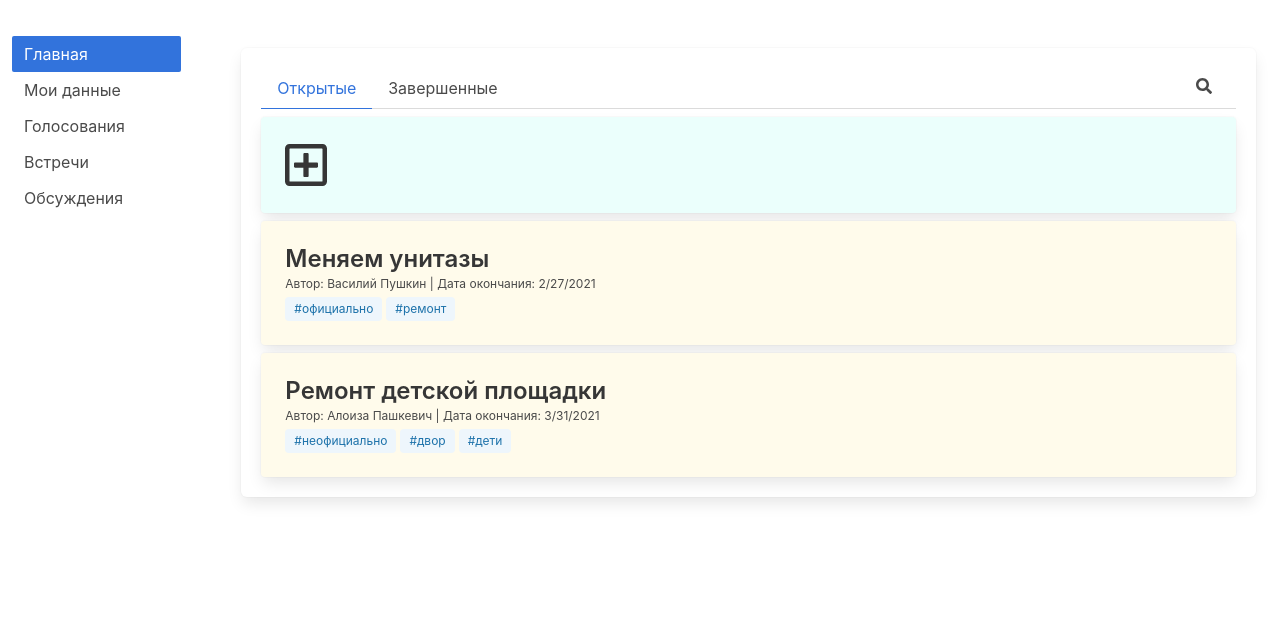
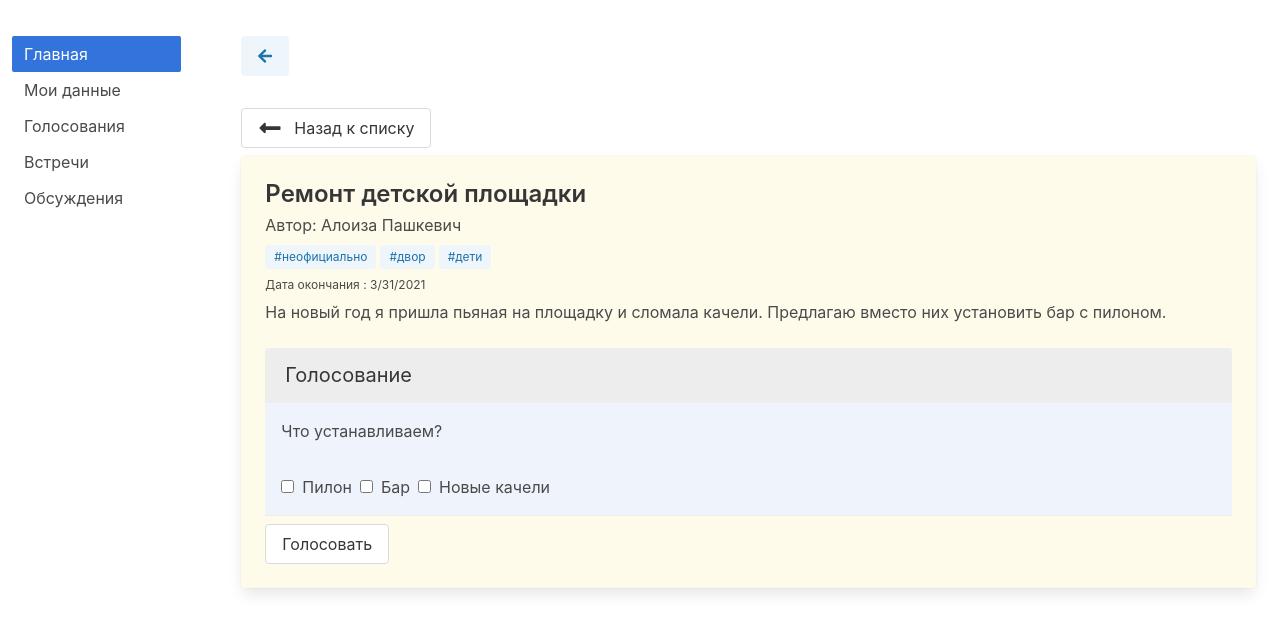
Before and after one commit to BelarusDigitalFuture/o, a React (Create React App) app: page /polls/1 in a window 1280 px wide. Shown: the top 632 px of the page. Built offline with nearby package versions, Linux system fonts and the light colour scheme.

Commit message:
feat: integrate PollPage with state

```diff
--- a/package.json
+++ b/package.json
@@ -17,6 +17,7 @@
     "react": "^17.0.1",
     "react-datepicker": "^3.4.1",
     "react-dom": "^17.0.1",
+    "react-icons": "^4.2.0",
     "react-router-dom": "^5.2.0",
     "react-scripts": "4.0.2",
     "react-select": "^4.1.0",
--- a/src/components/Pages/PollPage/PollPage.jsx
+++ b/src/components/Pages/PollPage/PollPage.jsx
@@ -1,8 +1,129 @@
 import React from 'react';
+import { useContext } from 'react';
+import { useState } from 'react';
 import GenericPage from '../GenericPage/GenericPage';
+import { useHistory } from 'react-router-dom';
+import { useParams } from 'react-router-dom';
+import { FaLongArrowAltLeft } from 'react-icons/fa';
+import { PollsContext } from '../../../shared/state';
 
 const PollPage = () => {
-  return <GenericPage>Poll</GenericPage>;
+  const [isAccept, setAccept] = useState(false);
+  const onAccept = () => {
+    setAccept(true);
+  };
+  const history = useHistory();
+  const { pollId } = useParams();
+  const { polls } = useContext(PollsContext);
+  const { header, date, author, text, isRadio, tags, pollData, isOpen, isSuccess } = polls[pollId];
+  let color = isOpen
+    ? 'has-background-warning-light'
+    : isSuccess
+    ? 'has-background-danger-light'
+    : 'has-background-primary-light';
+  return (
+    <GenericPage>
+      {' '}
+      <>
+        <a className="button mt-2 " onClick={() => history.push('/polls')}>
+          {' '}
+          <FaLongArrowAltLeft className="mr-3 is-size-4" />
+          Назад к списку
+        </a>
+        <div className={'card mt-2 ' + color}>
+          <div className="card-content">
+            <div className="media mb-2">
+              <div className="media-content">
+                <p className="title is-4 mb-2">{header}</p>
+                <div className="mb-2">
+                  <p className="subtitle is-6">Автор: {author}</p>
+                </div>
+                {tags.map((x, i) => (
+                  <span key={i} className="tag is-info is-light mr-1">
+                    #{x}
+                  </span>
+                ))}
+                <p className="subtitle is-7 mt-2">Дата окончания : {date.toLocaleDateString()}</p>
+              </div>
+            </div>
+            <div className="content">{text}</div>
+            {isOpen ? (
+              <section className="section p-0 has-background-link-light">
+                <div className="panel-heading">
+                  <h3 className="panel-title">Голосование</h3>
+                </div>
+                {isRadio ? (
+                  <>
+                    <div>
+                      <h3 className="panel-title p-4">{pollData.question}</h3>
+                    </div>
+                    <div className="control p-4">
+                      {pollData.items.map((x, i) => (
+                        <label className="radio" key={i}>
+                          <input type="radio" name="answer" disabled={isAccept}></input>
+                          {x}
+                        </label>
+                      ))}
+                    </div>
+                  </>
+                ) : (
+                  <>
+                    <div>
+                      <h3 className="panel-title p-4">{pollData.question}</h3>
+                    </div>
+                    <div className="control p-4">
+                      {pollData.items.map((e, i) => {
+                        return (
+                          <React.Fragment key={i}>
+                            <label className="checkbox mr-2">
+                              <input type="checkbox" className="mr-2" disabled={isAccept}></input>
+                              {e}
+                            </label>
+                          </React.Fragment>
+                        );
+                      })}
+                    </div>
+                  </>
+                )}
+              </section>
+            ) : null}
+            {isOpen ? (
+              <footer className="card-footer">
+                <a className="button mt-2" onClick={onAccept}>
+                  Голосовать
+                </a>
+              </footer>
+            ) : (
+              <>
+                <section className="section p-0 has-background-link-light">
+                  {' '}
+                  <div className="panel-heading">
+                    <h3 className="panel-title">Результаты голосования</h3>
+                  </div>
+                  <div>
+                    <h3 className="panel-title p-4">{pollData.question}</h3>
+                  </div>
+                  <div className="control p-4">
+                    {pollData.items.map((x, i) => (
+                      <h3 className="panel-title" key={i}>
+                        {x}:{' '}
+                        <span className="is-size-5 has-text-weight-medium pl-2">
+                          {pollData.results[i]}
+                        </span>
+                      </h3>
+                    ))}
+                  </div>
+                </section>
+              </>
+            )}
+
+            {isAccept ? (
+              <span className="has-text-weight-medium is-size-4">Ваш голос зачтен!</span>
+            ) : null}
+          </div>
+        </div>
+      </>
+    </GenericPage>
+  );
 };
-
 export default PollPage;
--- /dev/null
+++ b/src/components/Pages/PollPage/index.js
@@ -0,0 +1,2 @@
+import PollPage from './PollPage';
+export default PollPage;
--- a/src/containers/AppContent/AppContent.jsx
+++ b/src/containers/AppContent/AppContent.jsx
@@ -9,6 +9,7 @@ import PollForm from '../../components/PollForm/PollForm';
 import MainPage from '../../components/Pages/MainPage';
 import MyData from '../../components/MyData';
 import AppMenu from '../Menu/Menu';
+import PollPage from '../../components/Pages/PollPage';
 import { PollsContext, TopicsContext, EventsContext } from '../../shared/state';
 
 const AppContent = () => {
@@ -20,7 +21,6 @@ const AppContent = () => {
       <div>
         <section className=" columns is-fullheight">
           <AppMenu />
-
           <div className="container column is-10">
             <Switch>
               <Route path="/mydata">
@@ -28,6 +28,9 @@ const AppContent = () => {
               </Route>
               <Route path="/polls/new">
                 <PollForm />
+              </Route>
+              <Route path="/polls/:pollId">
+                <PollPage />
               </Route>
               <Route path="/polls">
                 <CardsList data={polls} isPolls />
--- a/src/containers/Card/Card.js
+++ b/src/containers/Card/Card.js
@@ -14,7 +14,6 @@ const Card = ({
   isNew = false,
 }) => {
   const [isHovered, setIsHovered] = useState(false);
-
   const history = useHistory();
 
   const isOpen = date.getTime() >= new Date().getTime();
--- a/src/shared/state/events.js
+++ b/src/shared/state/events.js
@@ -26,6 +26,7 @@ const defaultEvents = [
     address: 'ул. Буйло, д. 73/2',
     tags: ['праздник', 'семья', 'наш дом'],
     eventData: { peopleGoing: 91 },
+    discussionId: 0,
   },
   {
     id: 1612891707990,
@@ -36,6 +37,7 @@ const defaultEvents = [
     address: 'ул. Буйло, д. 73/2',
     tags: ['официально', 'наш дом'],
     eventData: { peopleGoing: 24 },
+    discussionId: 1,
   },
 ];
 
--- a/src/shared/state/polls.js
+++ b/src/shared/state/polls.js
@@ -16,6 +16,8 @@ const defaultPolls = [
       results: [52, 11],
       discussionId: 1,
     },
+    id: 0,
+    isOpen: true,
   },
   {
     header: 'Ремонт детской площадки',
@@ -31,6 +33,8 @@ const defaultPolls = [
       results: [11, 32, 53],
       discussionId: 1,
     },
+    id: 1,
+    isOpen: true,
   },
   {
     header: 'Празднуем новый год вместе',
@@ -46,6 +50,9 @@ const defaultPolls = [
       results: [14, 52, 3],
       discussionId: 1,
     },
+    id: 2,
+    isOpen: false,
+    isSuccess: false,
   },
   {
     header: 'А не поменять ли мне жену?',
@@ -58,8 +65,11 @@ const defaultPolls = [
       question: 'Кого выбрать?',
       items: ['Людку из третьего', 'Соседа Игоря', 'Зинку с пятого'],
       results: [1, 3, 12],
-      discussionId: 2,
+      discussionId: 1,
     },
+    id: 3,
+    isOpen: false,
+    isSuccess: true,
   },
 ];
 
```
Also changed, not shown: 1 other file (tests, documents, lock files or other folders).
